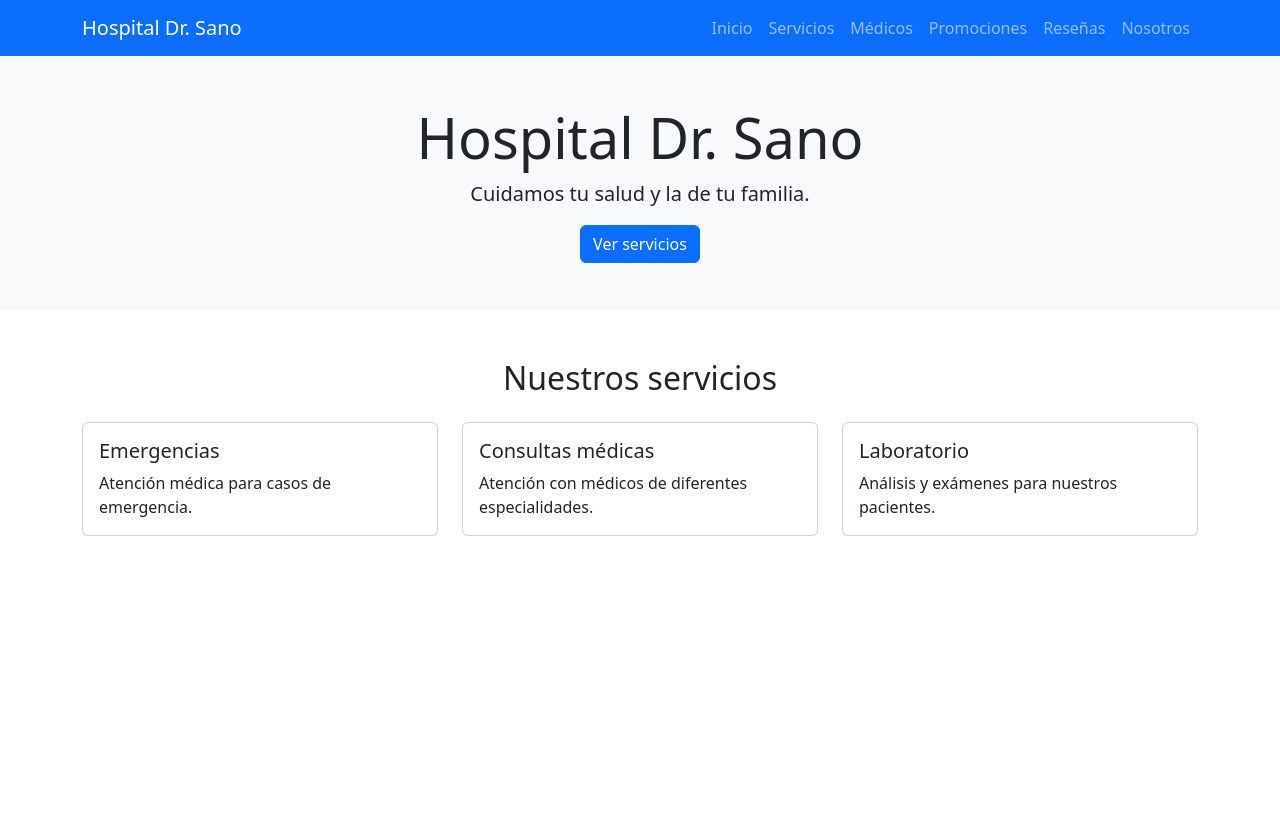
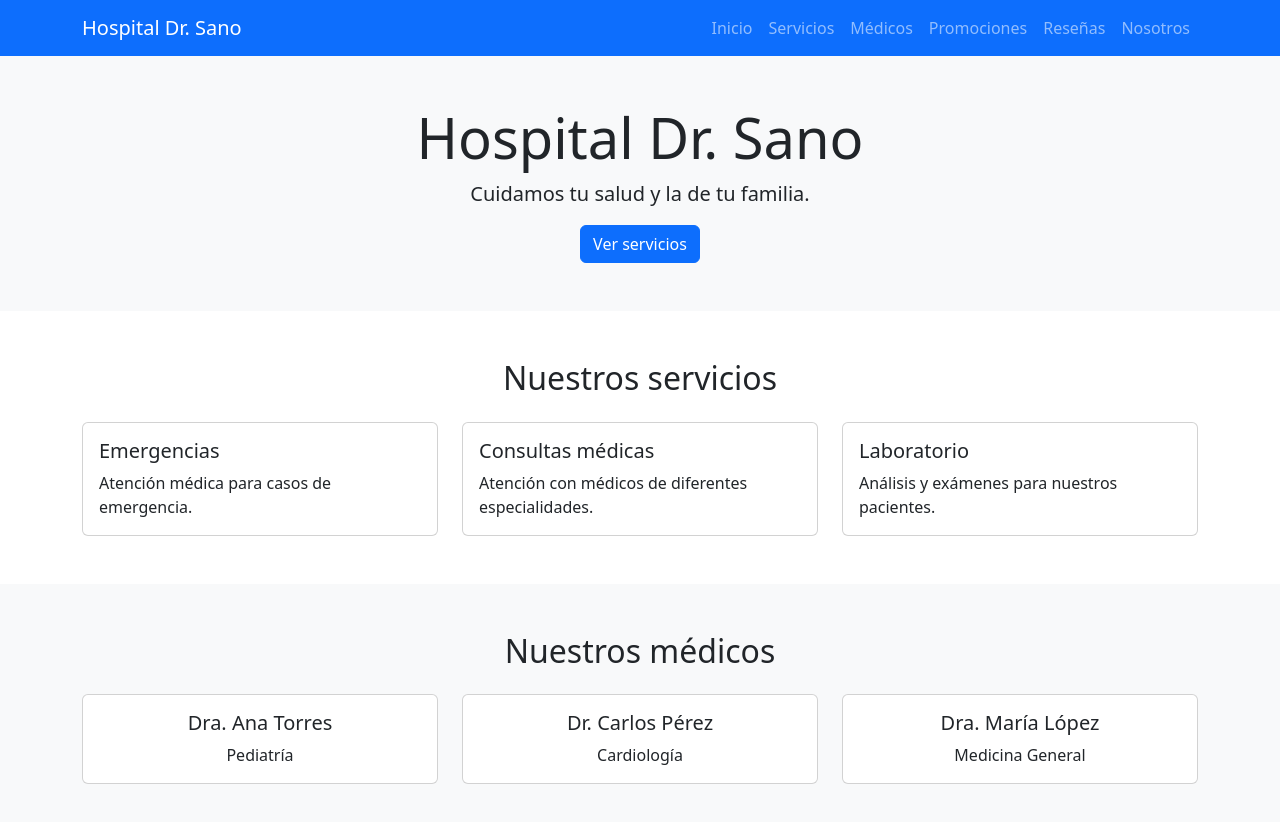
Before and after one commit to MritzS/WebHospitalDrSano, an Angular app: page / in a window 1280 px wide. Shown: the top 822 px of the page. Before the commit the page ends 800 px from the top, so only its background shows below. Built offline with nearby package versions, Linux system fonts and the light colour scheme.

Commit message:
creacion de seccion medicos

```diff
--- /dev/null
+++ b/src/app/Components/componente4/componente4.html
@@ -0,0 +1,43 @@
+<section id="medicos" class="bg-light py-5">
+  <div class="container">
+    <h2 class="text-center mb-4">Nuestros médicos</h2>
+
+    <div class="row g-4">
+      <div class="col-md-4">
+        <div class="card h-100 text-center">
+          <div class="card-body">
+            <h5 class="card-title">Dra. Ana Torres</h5>
+
+            <p class="card-text">
+              Pediatría
+            </p>
+          </div>
+        </div>
+      </div>
+
+      <div class="col-md-4">
+        <div class="card h-100 text-center">
+          <div class="card-body">
+            <h5 class="card-title">Dr. Carlos Pérez</h5>
+
+            <p class="card-text">
+              Cardiología
+            </p>
+          </div>
+        </div>
+      </div>
+
+      <div class="col-md-4">
+        <div class="card h-100 text-center">
+          <div class="card-body">
+            <h5 class="card-title">Dra. María López</h5>
+
+            <p class="card-text">
+              Medicina General
+            </p>
+          </div>
+        </div>
+      </div>
+    </div>
+  </div>
+</section>
--- a/src/app/app.html
+++ b/src/app/app.html
@@ -1,3 +1,4 @@
 <app-componente1></app-componente1>
 <app-componente2></app-componente2>
 <app-componente3></app-componente3>
+<app-componente4></app-componente4>
--- a/src/app/app.ts
+++ b/src/app/app.ts
@@ -3,9 +3,10 @@ import { RouterOutlet } from '@angular/router';
 import { Componente1 } from './Components/componente1/componente1';
 import { Componente2 } from './Components/componente2/componente2';
 import { Componente3 } from './Components/componente3/componente3';
+import { Componente4 } from './Components/componente4/componente4';
 
 @Component({
-  imports: [RouterOutlet, Componente1, Componente2, Componente3],
+  imports: [RouterOutlet, Componente1, Componente2, Componente3, Componente4],
   selector: 'app-root',
   styleUrl: './app.css',
   templateUrl: './app.html',
```
Also changed, not shown: src/app/Components/componente4/componente4.ts (added, +9 -0 lines), src/app/Components/componente3/componente3.html (indentation only), src/app/Components/componente4/componente4.css (added), 1 other file (tests, documents, lock files or other folders).
